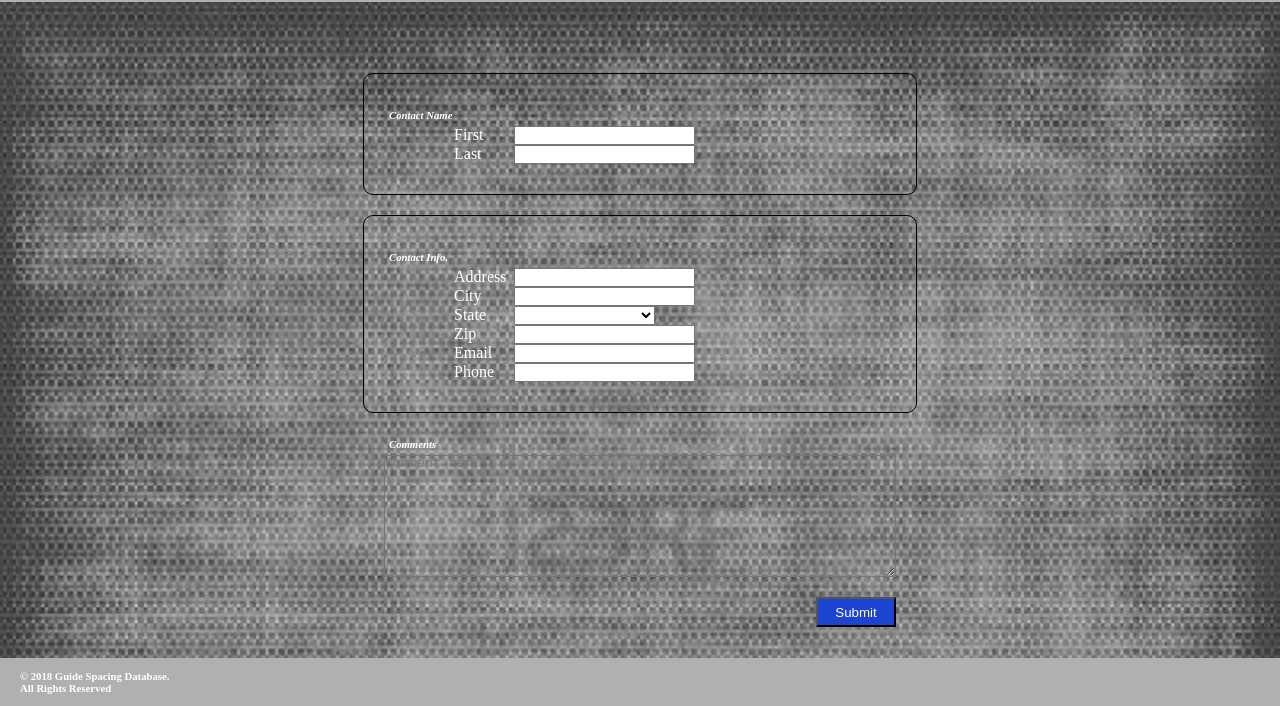
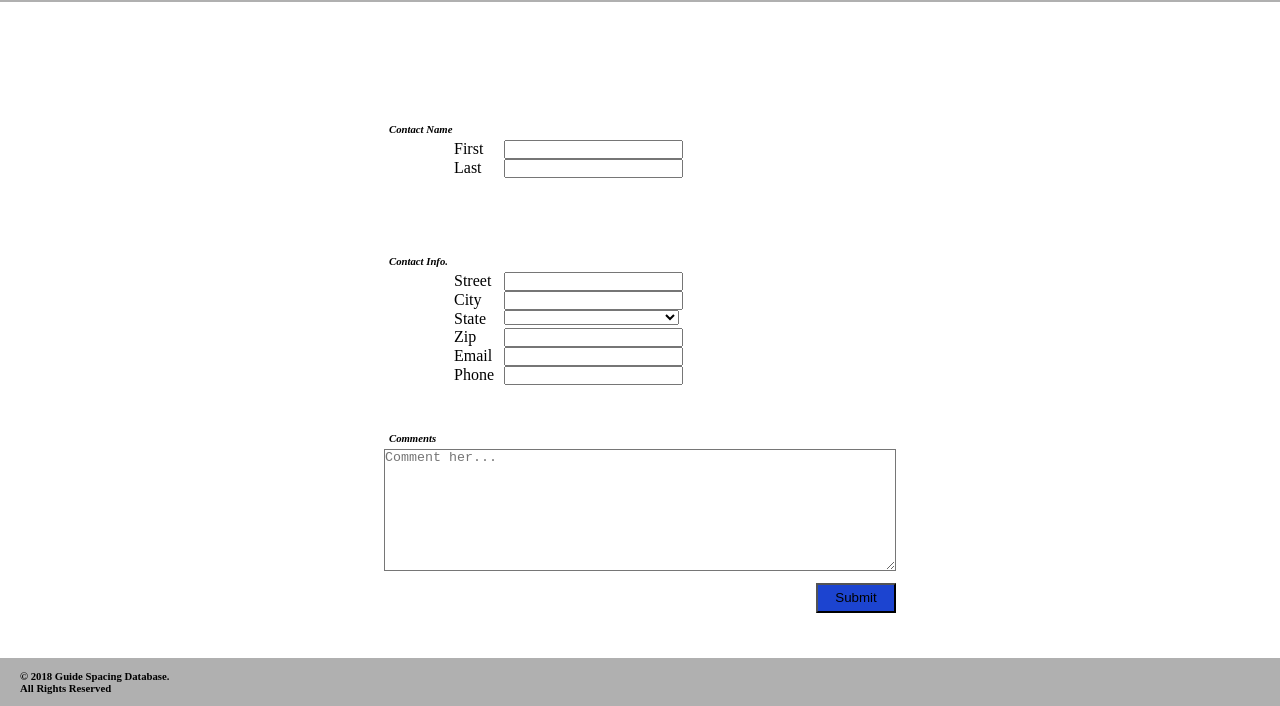
Before and after one commit to chris-stanton/BOILERPLATE-formSubmittal-one, a website: page public/index.html in a window 1280 px wide. Shown: the part 94-800 px from the top of the page. Drawn offline with Linux system fonts and the light colour scheme.

Commit message:
adedd styling

```diff
--- a/public/styles/desktop-main.css
+++ b/public/styles/desktop-main.css
@@ -19,7 +19,7 @@ main {
   flex-direction: column;
   height: 100%;
   width: 100%;
-  color: #ffffff;
+  /* color: #ffffff; */
 }
 
 header {
@@ -42,9 +42,9 @@ form {
   height: 82vh;
   width: 100vw;
   justify-content: center;
-  background-image: url('../assets/images/background.png');
-  background-size: cover;
-  background-repeat: no-repeat;
+  /* background-image: url('../assets/images/background.png'); */
+  /* background-size: cover; */
+  /* background-repeat: no-repeat; */
 }
 form .error-message-container {
   display: flex;
@@ -53,16 +53,18 @@ form .error-message-container {
   width: 100vw;
   justify-content: center;
   align-items: center;
+  color: #ff0008;
+  font-size: 20px;
 }
 form section {
   display: flex;
   flex-direction: column;
-  margin: 10px auto;
+  margin: 6px auto;
   justify-content: center;
   width: 40vw;
 }
 .border{
-  border: 1px solid #000000;
+  /* border: 1px solid #000000; */
   border-radius: 10px;
   padding: 30px 20px;
 }
@@ -75,8 +77,11 @@ form .container-input {
   padding-left: 70px;
 }
 .container-input label {
-
-  width: 60px;
+  width: 50px;
+}
+.container-input input, select {
+  height: 15px;
+  width: 175px;
 }
 form textarea {
   background-color: transparent;
@@ -91,7 +96,6 @@ form .button-container button {
   height: 30px;
   width: 80px;
   background-color: #1c44d0;
-  color: #ffffff;
 }
 
 
--- a/public/views/main.html
+++ b/public/views/main.html
@@ -19,7 +19,7 @@
       <h6> Contact Info. </h6>
       <div>
         <div class="container-input">
-          <label> Address </label>
+          <label> Street </label>
           <input type="Address" ng-model="mc.form.contactAddress">
         </div>
         <div class="container-input">
```
Also changed, not shown: public/views/templates/header.html (+1 -0 lines).
